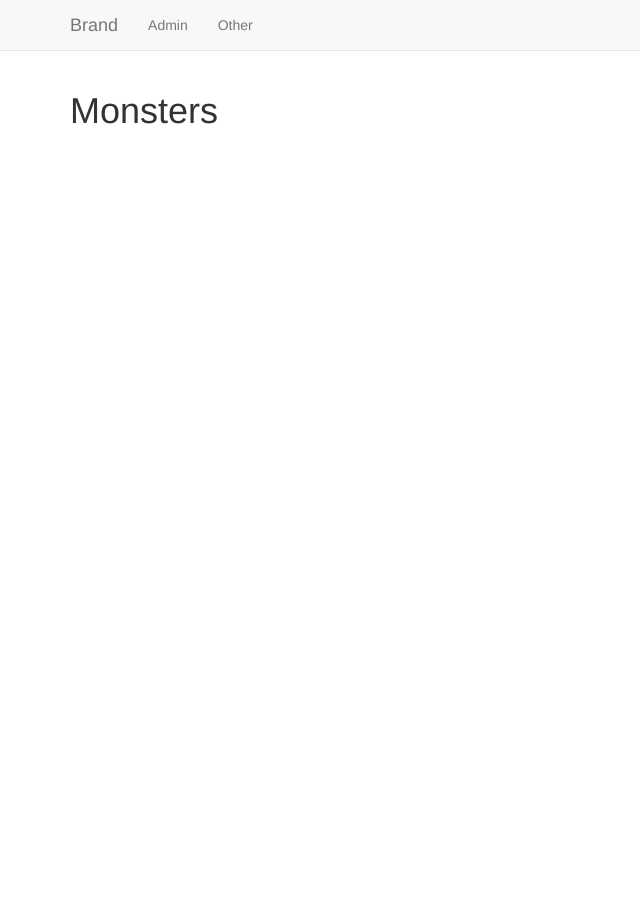
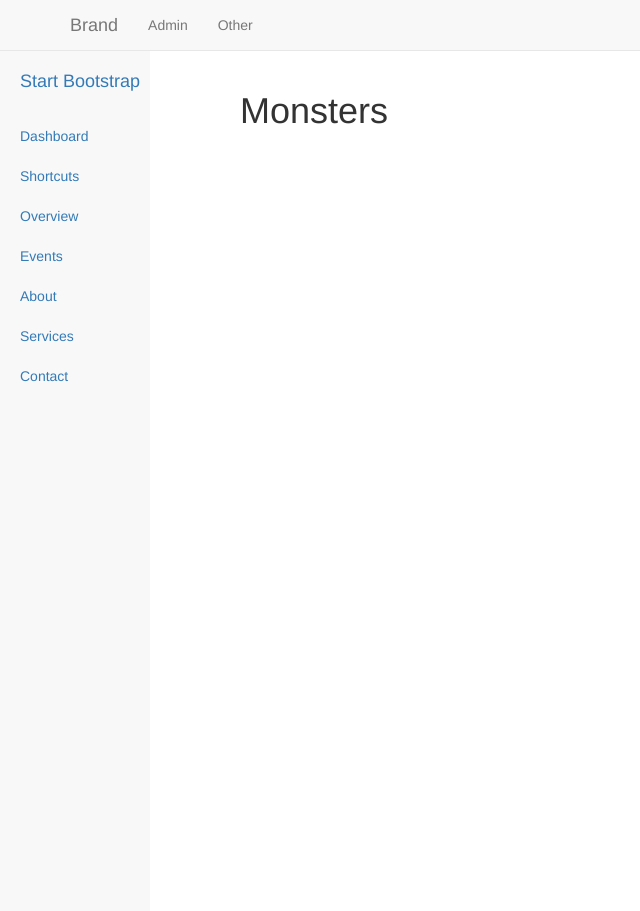
Before and after one commit to Adam-Davenport/dmtools, a Django app: page /monsters/ in a window 1280 px wide. Shown: the whole page, without its empty margins (0-640 px from the left). Run offline with Django 3.2, Linux system fonts and the light colour scheme; some libraries are stand-ins or nearby versions.

Commit message:
Adding basic sidebar template

```diff
--- a/monsters/templates/monsters/index.html
+++ b/monsters/templates/monsters/index.html
@@ -1,4 +1,38 @@
 {% extends "base.html" %}
 {% block body_block %}
-<h1>Monsters</h1>
+{% load static %}
+<link rel="stylesheet" href="{% static "css/simple-sidebar.css" %}">
+<div id="wrapper" class="toggled">
+<div id="sidebar-wrapper">
+  <ul class="sidebar-nav">
+   <li class="sidebar-brand">
+     <a href="#">Start Bootstrap</a>
+   </li>
+   <li>
+     <a href="#">Dashboard</a>
+   </li>
+   <li>
+     <a href="#">Shortcuts</a>
+   </li>
+   <li>
+     <a href="#">Overview</a>
+   </li>
+   <li>
+     <a href="#">Events</a>
+   </li>
+   <li>
+     <a href="#">About</a>
+   </li>
+   <li>
+     <a href="#">Services</a>
+   </li>
+   <li>
+     <a href="#">Contact</a>
+   </li>
+ </ul>
+</div>
+<div id="page-content-wrapper">
+  <h1>Monsters</h1>
+</div>
+</div>
 {% endblock %}
```
